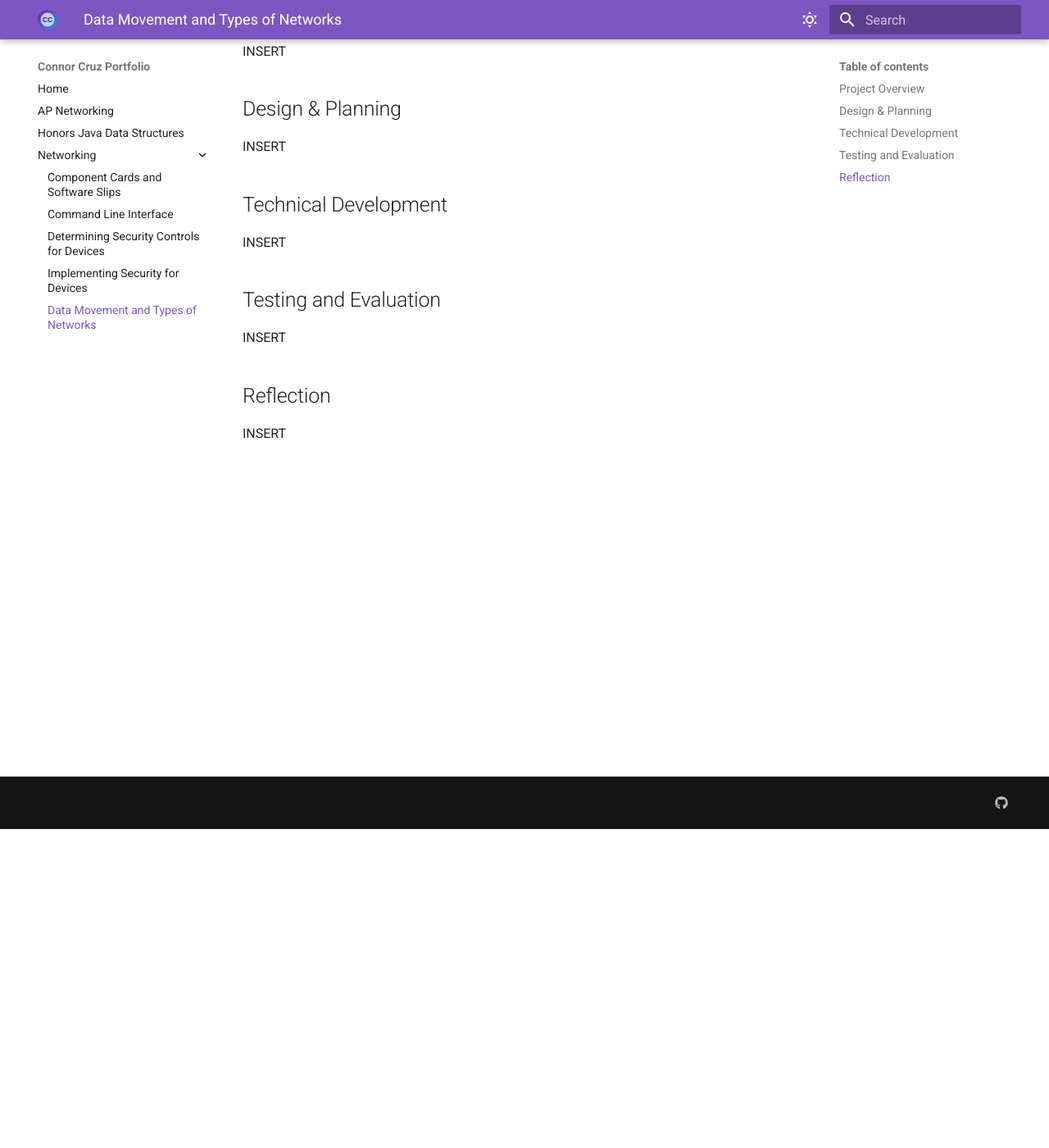
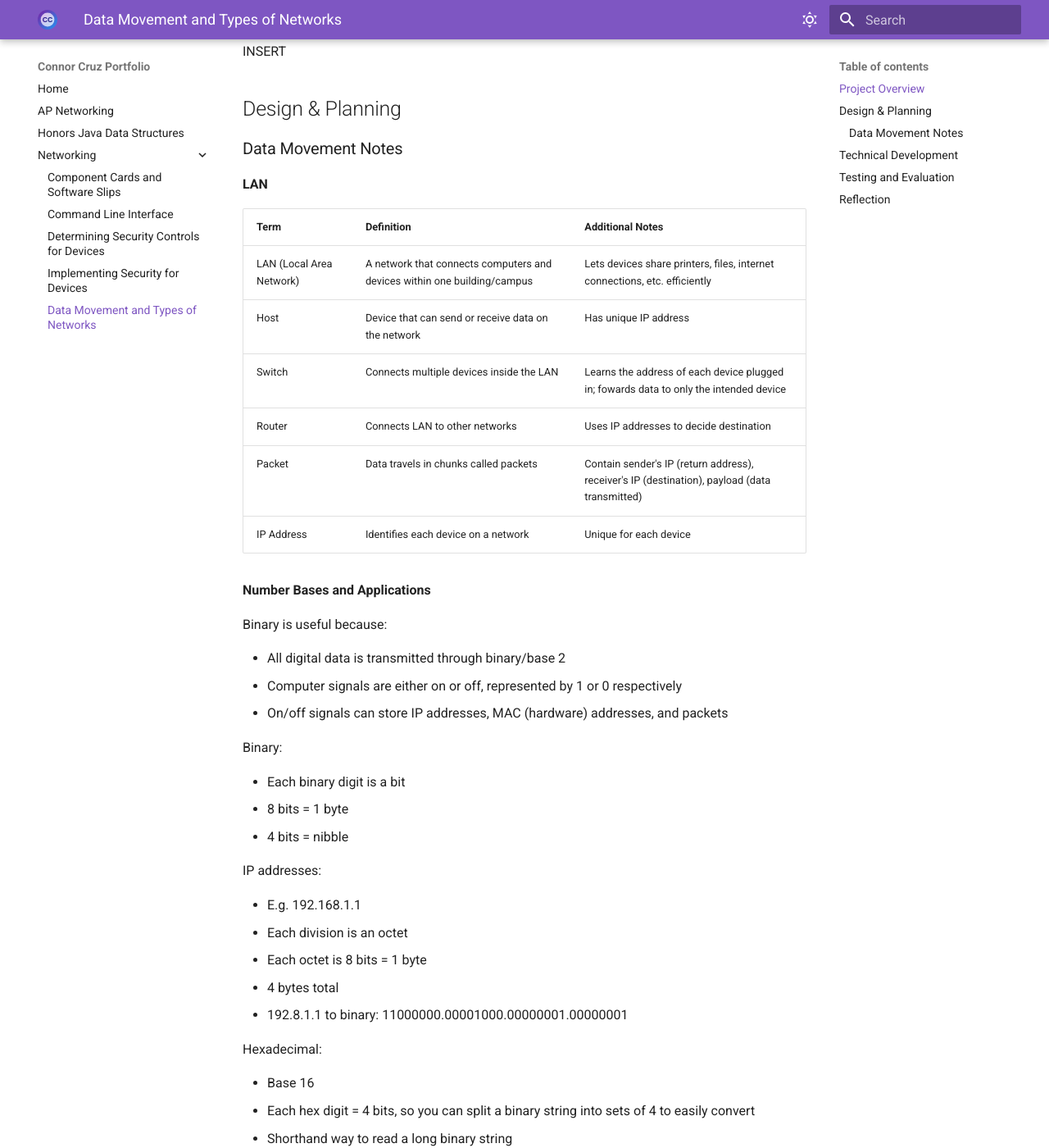
Before and after one commit to connorfcruz/cruz-connor-portfolio, an MkDocs documentation site: the page built from docs/networking/assignment5.md, in a window 1280 px wide and 1400 px high, scrolled down 389 px. Shown: the whole window at 82% size. Built offline with MkDocs 1.6.1 and Material for MkDocs 9.7.7, drawn with Linux system fonts in a browser that asks for light colours; some of the changed text lies outside the part shown.

Commit message:
Assignment 5 changes

```diff
--- a/docs/networking/assignment5.md
+++ b/docs/networking/assignment5.md
@@ -16,7 +16,75 @@ INSERT
 
 ## Design & Planning
 
-INSERT
+### Data Movement Notes
+
+**LAN**
+
+| Term | Definition | Additional Notes |
+| ------ | ------ | ------ |
+| LAN (Local Area Network) | A network that connects computers and devices within one building/campus | Lets devices share printers, files, internet connections, etc. efficiently |
+| Host | Device that can send or receive data on the network | Has unique IP address |
+| Switch | Connects multiple devices inside the LAN | Learns the address of each device plugged in; fowards data to only the intended device |
+| Router | Connects LAN to other networks | Uses IP addresses to decide destination |
+| Packet | Data travels in chunks called packets | Contain sender's IP (return address), receiver's IP (destination), payload (data transmitted) |
+| IP Address | Identifies each device on a network | Unique for each device |
+
+**Number Bases and Applications**
+
+Binary is useful because:
+
+- All digital data is transmitted through binary/base 2
+- Computer signals are either on or off, represented by 1 or 0 respectively
+- On/off signals can store IP addresses, MAC (hardware) addresses, and packets
+
+Binary:
+
+- Each binary digit is a bit
+- 8 bits = 1 byte
+- 4 bits = nibble
+
+IP addresses:
+
+- E.g. 192.168.1.1
+- Each division is an octet
+- Each octet is 8 bits = 1 byte
+- 4 bytes total
+- 192.8.1.1 to binary: 11000000.00001000.00000001.00000001
+
+Hexadecimal:
+
+- Base 16
+- Each hex digit = 4 bits, so you can split a binary string into sets of 4 to easily convert
+- Shorthand way to read a long binary string
+
+**Practice Conversions**
+
+| Denary | Binary | Hex |
+| ---- | ---- | ---- |
+| 0 | 0 | 0 |
+| 1 | 1 | 1 |
+| 2 | 10 | 2 |
+| 3 | 11 | 3 |
+| 4 | 100 | 4 |
+| 5 | 101 | 5 |
+| 6 | 110 | 6 |
+| 7 | 111 | 7 |
+| 8 | 1000 | 8 |
+| 9 | 1001 | 9 |
+| 10 | 1010 | A |
+| 11 | 1011 | B |
+| 12 | 1100 | C |
+| 13 | 1101 | D |
+| 14 | 1110 | E |
+| 15 | 1111 | F |
+| 16 | 10000 | 10 |
+
+| Binary | Decimal | Hex |
+| ----- | ----- | ----- |
+| 11001000 | 200 | C8 |
+| 101101 | 45 | 2D |
+| 00001100 | 12 | C |
+| 10101111 | 175 | AF |
 
 ## Technical Development
 
```
